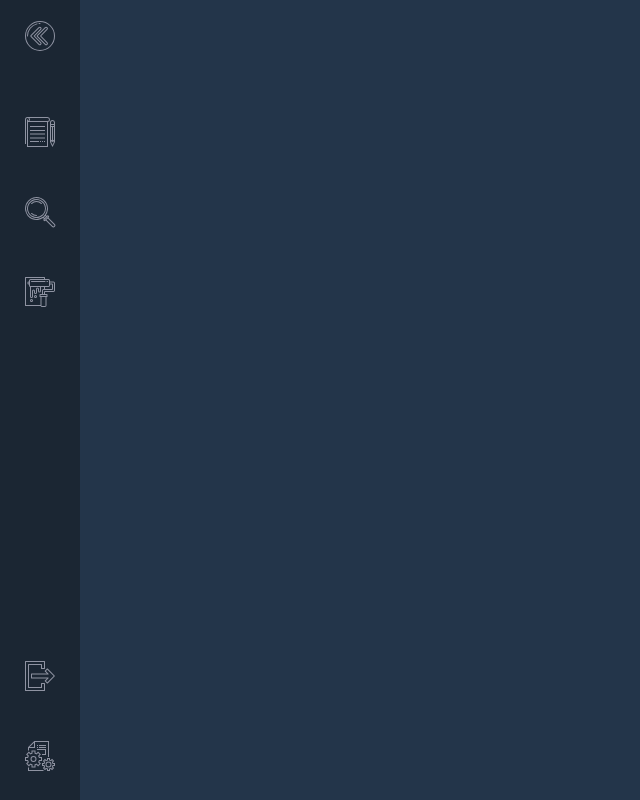
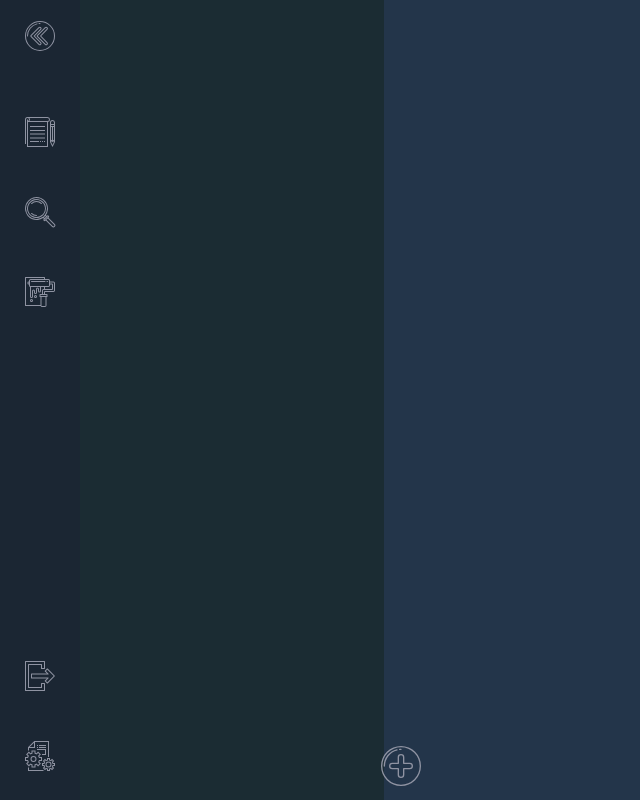
Before and after one commit to TNury/notepp_react, a React (Create React App) app: page / in a window 1280 px wide. Shown: the whole page, without its empty margins (0-640 px from the left). Built offline with nearby package versions, Linux system fonts and the light colour scheme.

Commit message:
new note & notes component

```diff
--- a/src/js/components/app-components/note/note.jsx
+++ b/src/js/components/app-components/note/note.jsx
@@ -1,9 +1,23 @@
 import React from 'react-dom';
 
 function Note() {
-    return (
-        <div></div>
-    )
+  return (
+    <div className="note">
+      <button className="note-save">
+        <svg xmlns="http://www.w3.org/2000/svg" x="0px" y="0px" viewBox="8 2 48 60">
+          <g>
+            <path d="M55.71,14.29l-12-12A1.033,1.033,0,0,0,43,2H9A1,1,0,0,0,8,3V61a1,1,0,0,0,1,1H55a1,1,0,0,0,1-1V15A1.033,1.033,0,0,0,55.71,14.29ZM44,5.41,52.59,14H44ZM54,60H10V4H42V15a1,1,0,0,0,1,1H54Z"></path>
+            <path d="M47.71,26.29l-8-8a.988.988,0,0,0-.32-.21A1.087,1.087,0,0,0,39,18H17a1,1,0,0,0-1,1V49a1,1,0,0,0,1,1H47a1,1,0,0,0,1-1V27A1.033,1.033,0,0,0,47.71,26.29ZM24,20H38v8H24ZM40,48H24V38H40Zm6,0H42V37a1,1,0,0,0-1-1H23a1,1,0,0,0-1,1V48H18V20h4v9a1,1,0,0,0,1,1H39a1,1,0,0,0,1-1V21.41l6,6Z"></path>
+            <path d="M37,40H27a1,1,0,0,0,0,2H37a1,1,0,0,0,0-2Z"></path>
+            <path d="M37,44H27a1,1,0,0,0,0,2H37a1,1,0,0,0,0-2Z"></path>
+            <path d="M36,21H33a1,1,0,0,0-1,1v4a1,1,0,0,0,1,1h3a1,1,0,0,0,1-1V22A1,1,0,0,0,36,21Zm-1,4H34V23h1Z"></path>
+            <path d="M20,7a1,1,0,0,0-1-1H13a1,1,0,0,0-1,1v6a1,1,0,0,0,2,0V8h5A1,1,0,0,0,20,7Z"></path>
+            <path d="M51,50a1,1,0,0,0-1,1v5H45a1,1,0,0,0,0,2h6a1,1,0,0,0,1-1V51A1,1,0,0,0,51,50Z"></path>
+          </g>
+        </svg>
+      </button>
+    </div>
+  )
 }
 
 export { Note };
--- a/src/js/components/app-components/notes/notes.jsx
+++ b/src/js/components/app-components/notes/notes.jsx
@@ -1,8 +1,19 @@
 import React from 'react-dom';
 
 function Notes() {
-  return(
-    <div></div>
+  return (
+    <div className="notes">
+      <button className="notes-create">
+        <svg xmlns="http://www.w3.org/2000/svg" x="0px" y="0px" viewBox="2 2 60 60">
+          <g>
+            <path d="M32,62A30,30,0,1,1,62,32,30.034,30.034,0,0,1,32,62ZM32,4A28,28,0,1,0,60,32,28.032,28.032,0,0,0,32,4Z"></path>
+            <path d="M30,8.079a1,1,0,0,1-.078-2C30.61,6.028,31.31,6,32,6a1,1,0,0,1,0,2c-.638,0-1.284.025-1.921.076Z"></path>
+            <path d="M7,33a1,1,0,0,1-1-1A25.953,25.953,0,0,1,25.76,6.757,1,1,0,1,1,26.24,8.7,23.959,23.959,0,0,0,8,32,1,1,0,0,1,7,33Z"></path>
+            <path d="M32,50a5.006,5.006,0,0,1-5-5V37H19a5,5,0,0,1,0-10h8V19a5,5,0,0,1,10,0v8h8a5,5,0,0,1,0,10H37v8A5.006,5.006,0,0,1,32,50ZM19,29a3,3,0,0,0,0,6h9a1,1,0,0,1,1,1v9a3,3,0,0,0,6,0V36a1,1,0,0,1,1-1h9a3,3,0,0,0,0-6H36a1,1,0,0,1-1-1V19a3,3,0,0,0-6,0v9a1,1,0,0,1-1,1Z"></path>
+          </g>
+        </svg>
+      </button>
+    </div>
   )
 }
 
```
